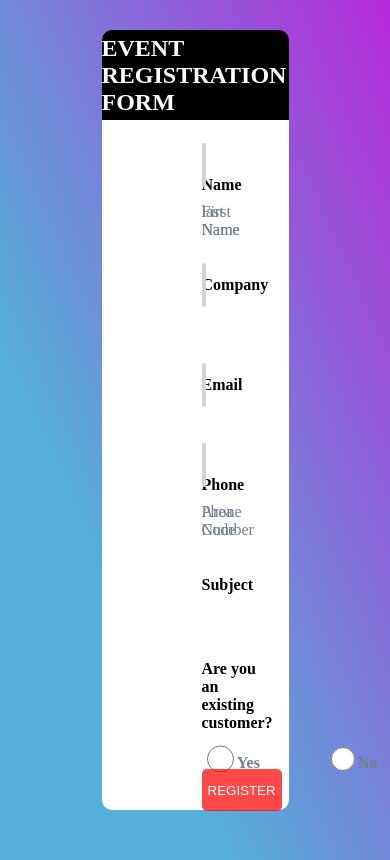
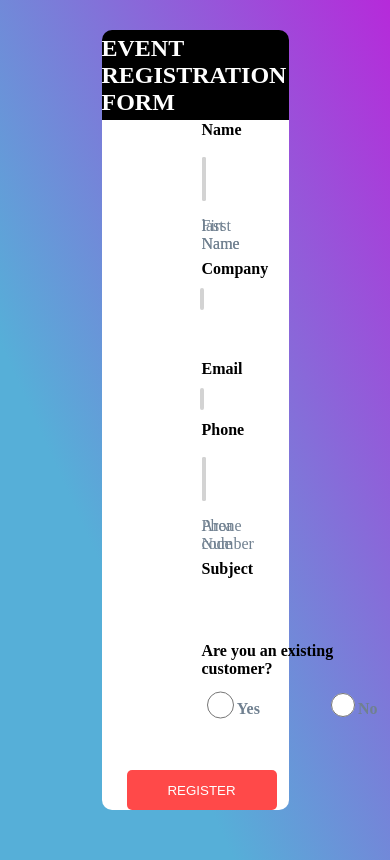
Before and after one commit to lain-Dev/Simplon.co, a PHP site: page /form.html in a window 390 px wide. Run offline with PHP 8.4, Linux system fonts and the light colour scheme.

Commit message:
test responsive

```diff
--- a/Travaux Activité/13-formulaire/form.html
+++ b/Travaux Activité/13-formulaire/form.html
@@ -62,7 +62,7 @@
                         <input type="tel" id="areaCode" name="phone"
                         pattern="[0-9]{3}-[0-9]{3}-[0-9]{4}"
                         required class="boxCode">
-                        <p class="infos">Area Code</p>
+                        <p class="infos">Area code</p>
                     </article>
 
 
@@ -78,7 +78,7 @@
             </div>
 
             <!--Subject-->
-            <div>
+            <div class="subject">
                 <label for="formateur-select">Subject</label>
 
                 <select name="formateur" id="selectFormateur">
--- a/Travaux Activité/13-formulaire/style.css
+++ b/Travaux Activité/13-formulaire/style.css
@@ -67,7 +67,6 @@ input, select {
 .inputName, .inputPhone {
     width: 80%;
     justify-content: space-between;
-    display: flex;
 }
 
 .firstName, .lastName {
@@ -125,3 +124,31 @@ input, select {
 .no {
     margin-left: 80px;
 }
+
+@media (max-width: 1300px) {
+    .phone, .name, .company, .radiosButton, .email, .subject, .envoyer {
+        flex-direction: column;
+        align-items: center;
+        justify-content: center;
+    }
+
+    .phoneCode {
+        width: 40%;
+    }
+
+    .phoneNumber {
+        width: 60%;
+    }
+
+    .radiosButton {
+        margin: auto;
+    }
+
+    section {
+        height: 90%;
+    }
+
+    label {
+        margin-bottom: 10px;
+    }
+}
```
Also changed, not shown: 3 other files.
